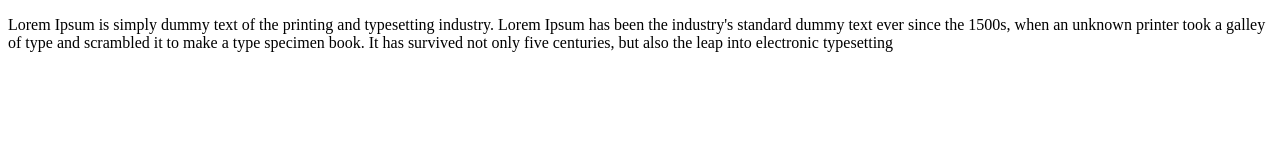
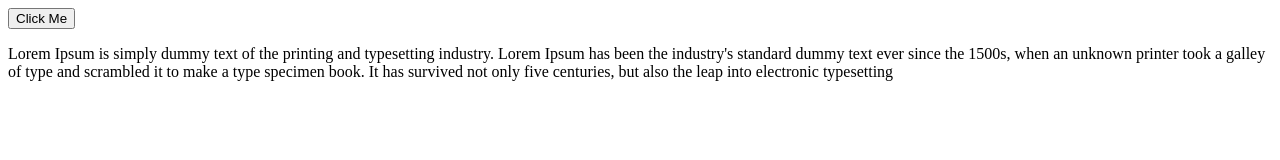
Before and after one commit to Obaayaa-1988/js-modal, a plain HTML site: page index.html in a window 1280 px wide. Drawn offline with Linux system fonts and the light colour scheme.

Commit message:
added button for modal

```diff
--- a/index.html
+++ b/index.html
@@ -13,6 +13,14 @@
 
 <body>
     <div>
+<div>
+    <button> Click Me</button>
+
+</div>
+
+
+
+
       <div class="modal">
             <p>Lorem Ipsum is simply dummy text of the printing and typesetting industry. Lorem Ipsum has been the industry's standard
               dummy text ever since the 1500s, when an unknown printer took a galley of type and scrambled it to make a type specimen
```
